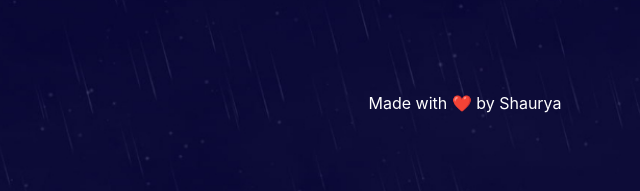
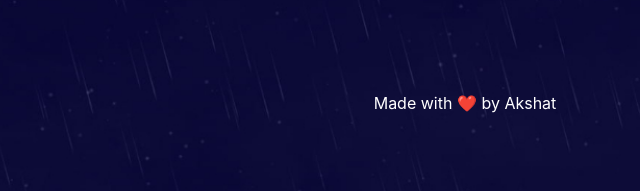
Before and after one commit to Akshat162001/Task-02-Bharat-Internship, a plain HTML site: page Task 02- Temperature Converter/index.html in a window 1280 px wide. Shown: the part 592-783 px from the top of the page, 175-815 px from the left. Drawn offline with nearby package versions, Linux system fonts and the light colour scheme.

Commit message:
Update index.html

```diff
--- a/Task 02- Temperature Converter/index.html
+++ b/Task 02- Temperature Converter/index.html
@@ -114,7 +114,7 @@
 					</div>
 				</div>
 			</div>
-			<footer class="mt-5 pt-5">Made with ❤️ by Shaurya</footer>
+			<footer class="mt-5 pt-5">Made with ❤️ by Akshat</footer>
 		</div>
 
 		<!-- -----------------------------JQuery Plugins------------------------------------------ -->
```
